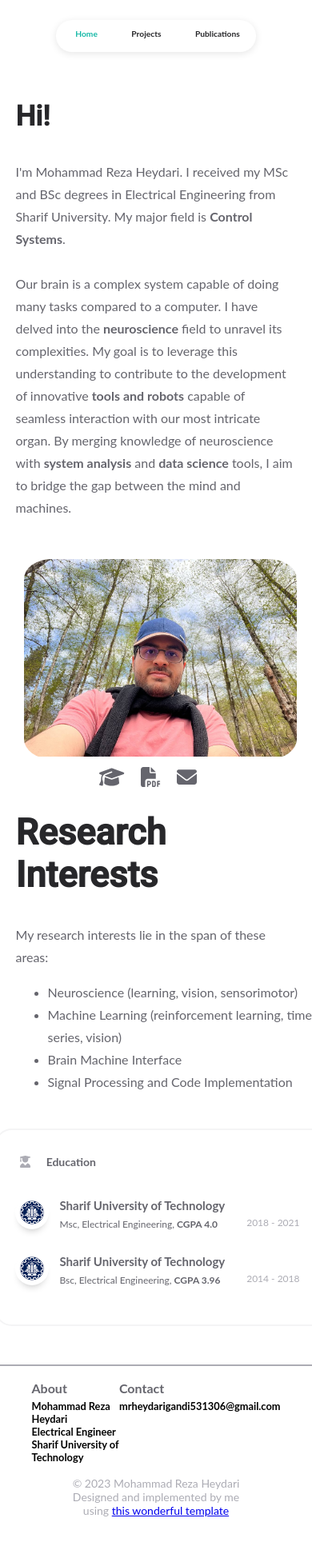
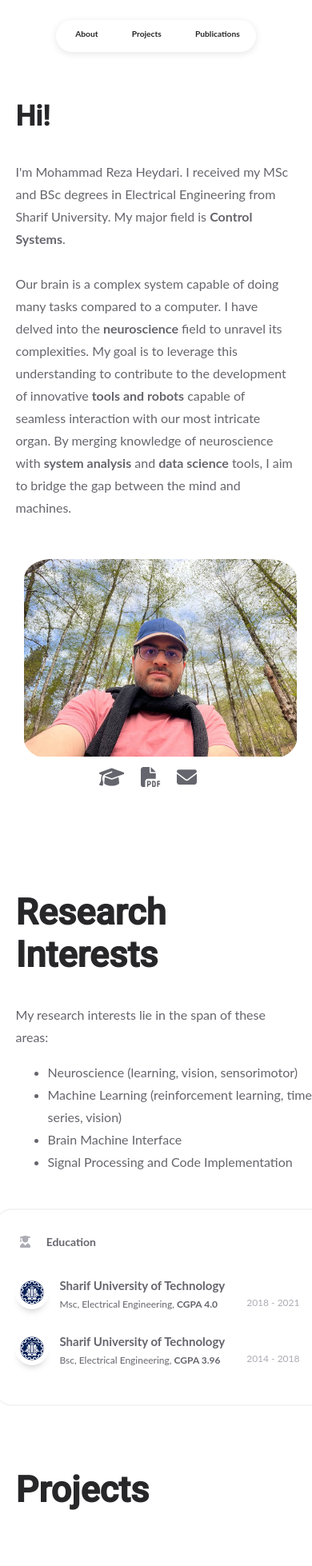
Before and after one commit to snnahvi/snnahvi.github.io, a React (Create React App) app: page / in a window 390 px wide. Shown: the top 1958 px of the page at 80% size. Before the commit the page ends 1897 px from the top, so only its background shows below. Built offline with nearby package versions, Linux system fonts and the light colour scheme.

Commit message:
combine all elements in a single page

```diff
--- a/package.json
+++ b/package.json
@@ -24,6 +24,7 @@
 		"react-ga4": "^2.1.0",
 		"react-helmet": "^6.1.0",
 		"react-router-dom": "^6.11.1",
+		"react-router-hash-link": "^2.4.3",
 		"react-scripts": "^5.0.1",
 		"styled-components": "^5.3.10",
 		"web-vitals": "^2.1.4"
--- a/src/App.js
+++ b/src/App.js
@@ -22,8 +22,6 @@ function App() {
 		<div className="App">
 			<Routes>
 				<Route path="/" element={<Homepage />} />
-				<Route path="/projects" element={<Projects />} />
-				<Route path="/publications" element={<Articles />} />
 				<Route path="/project/:slug" element={<ReadProject />} />
 				<Route path="*" element={<Notfound />} />
 			</Routes>
--- a/src/components/common/navBar.jsx
+++ b/src/components/common/navBar.jsx
@@ -1,5 +1,6 @@
 import React from "react";
 import { Link } from "react-router-dom";
+import { HashLink } from 'react-router-hash-link';
 
 import "./styles/navBar.css";
 
@@ -19,7 +20,7 @@ const NavBar = (props) => {
 										: "nav-item"
 								}
 							>
-								<Link to="/">Home</Link>
+								<HashLink smooth to="/#about" activeClassName="selected" activeClass="active">About</HashLink>
 							</li>
 							<li
 								className={
@@ -28,7 +29,7 @@ const NavBar = (props) => {
 										: "nav-item"
 								}
 							>
-								<Link to="/projects">Projects</Link>
+								<HashLink smooth to="/#projects" activeClassName="selected" activeClass="active">Projects</HashLink>
 							</li>
 							<li
 								className={
@@ -37,7 +38,7 @@ const NavBar = (props) => {
 										: "nav-item"
 								}
 							>
-								<Link to="/publications">Publications</Link>
+								<HashLink smooth to="/#publications" activeClassName="selected" activeClass="active">Publications</HashLink>
 							</li>
 						</ul>
 					</div>
--- /dev/null
+++ b/src/data/projectBodies.css
@@ -0,0 +1,6 @@
+.heading-1 {
+	font-size: 30px;
+	font-weight: bold;
+	line-height: 30px;
+	color: #000000;
+}
--- a/src/pages/homepage.jsx
+++ b/src/pages/homepage.jsx
@@ -12,6 +12,9 @@ import INFO from "../data/user";
 import SEO from "../data/seo";
 
 import "./styles/homepage.css";
+import AllProjects from "../components/projects/allProjects";
+import myArticles from "../data/articles";
+import Article from "../components/articles/article";
 
 const Homepage = () => {
 
@@ -33,7 +36,7 @@ const Homepage = () => {
             </Helmet>
 
             <div className="page-content">
-                <NavBar active="home"/>
+                <NavBar active=""/>
                 <div className="content-wrapper">
                     <div className="homepage-logo-container">
                         {/*<div style={logoStyle}>*/}
@@ -41,7 +44,7 @@ const Homepage = () => {
                         {/*</div>*/}
                     </div>
 
-                    <div className="homepage-container">
+                    <div className="homepage-container" id="about">
                         <div className="homepage-first-area">
                             <div className="homepage-first-area-left-side">
                                 <div className="title homepage-title" style={{fontSize: "35px"}}>
@@ -143,7 +146,7 @@ const Homepage = () => {
 
                         <div className="homepage-first-area">
                             <div className="homepage-first-area-left-side">
-                                <div className="title homepage-title">
+                                <div className="title homepage-title" style={{paddingTop: "100px"}}>
                                     Research Interests
                                 </div>
 
@@ -166,6 +169,59 @@ const Homepage = () => {
                         </div>
 
 
+
+
+                        <div className="projects-container" id="projects">
+                            <div className="title homepage-title-others">
+                                Projects
+                            </div>
+                            <div className="projects-list">
+                                <AllProjects />
+                            </div>
+                        </div>
+
+
+
+                        <div className="articles-main-container" id="publications">
+                            <div className="title homepage-title-others">
+                                Publications
+                            </div>
+                            <div className="subtitle articles-subtitle">
+                                <a
+                                    href="https://scholar.google.com/citations?user=aozCgSkAAAAJ&hl=en"
+                                    target="_blank"
+                                    rel="noreferrer"
+                                >
+                                    <FontAwesomeIcon
+                                        icon={faGraduationCap}
+                                        className="homepage-social-icon"
+                                    />
+                                    Google Scholar
+                                </a>
+                            </div>
+
+                            <div className="articles-container">
+                                <div className="articles-wrapper">
+                                    {myArticles.map((article, index) => (
+                                        <div
+                                            className="articles-article"
+                                            key={(index + 1).toString()}
+                                        >
+                                            <Article
+                                                key={(index + 1).toString()}
+                                                date={article().date}
+                                                title={article().title}
+                                                description={article().description}
+                                                link={article().link}
+                                                image={article().image}
+                                            />
+                                        </div>
+                                    ))}
+                                </div>
+                            </div>
+                        </div>
+
+
                         <div className="page-footer">
                             <Footer/>
                         </div>
--- a/src/pages/styles/homepage.css
+++ b/src/pages/styles/homepage.css
@@ -26,6 +26,10 @@
 }
 
 .homepage-title {
+	width: 85% !important;
+}
+
+.homepage-title-others {
 	width: 85% !important;
 }
 
@@ -115,6 +119,11 @@
 		order: 2;
 	}
 
+	.homepage-title-others {
+		width: 100% !important;
+		margin-top: 20px;
+	}
+
 	.homepage-subtitle {
 		width: 100% !important;
 		margin-top: 10px;
```
Also changed, not shown: src/data/projectsBodies.js (+57 -55 lines), 1 other file (tests, documents, lock files or other folders).
